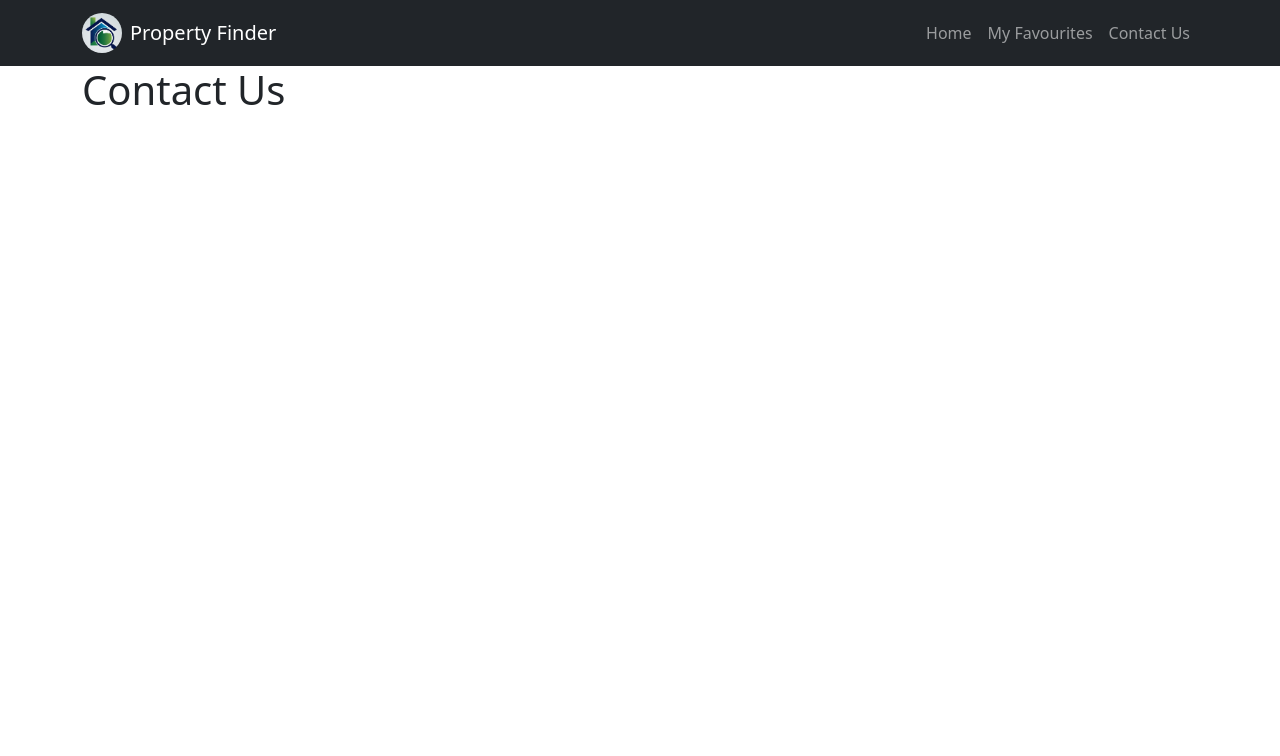
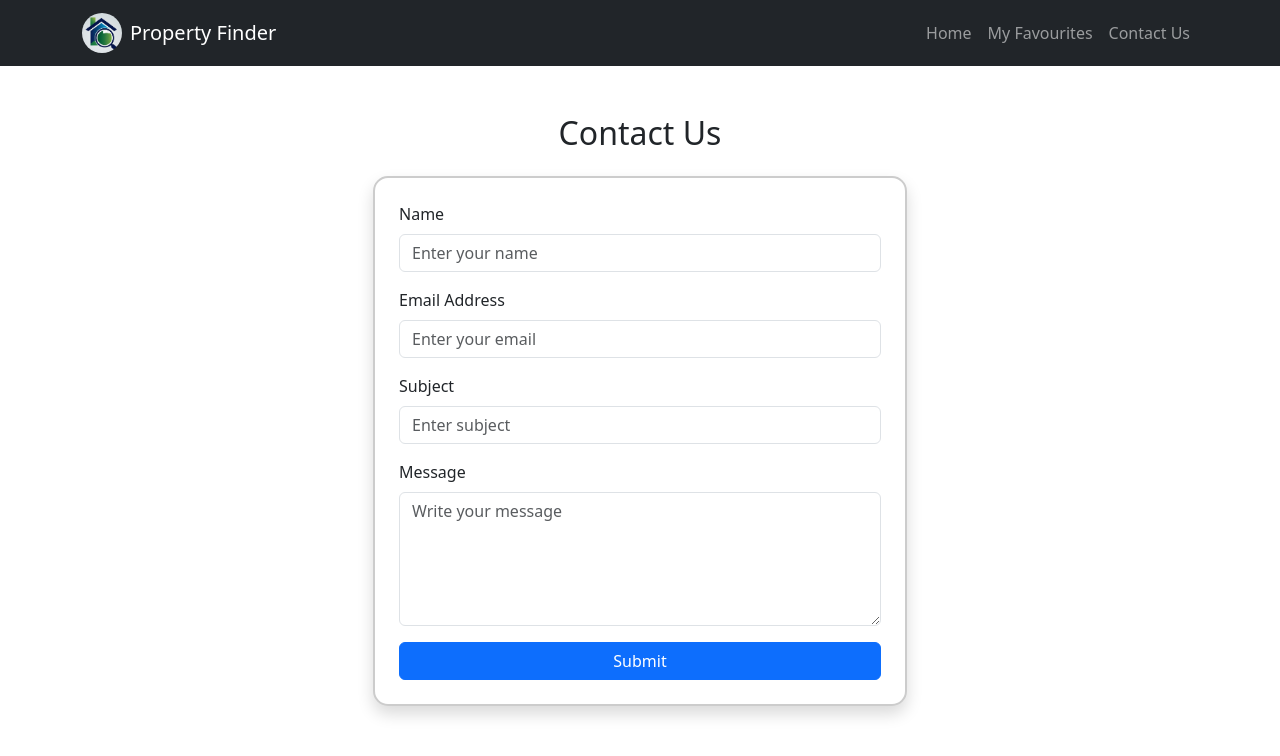
Before and after one commit to Ahd-Rizlan/property_finder, a React (Create React App) app: page /ContactUs in a window 1280 px wide. Shown: the top 756 px of the page. Built offline with nearby package versions, Linux system fonts and the light colour scheme.

Commit message:
contact Form Updated

```diff
--- a/src/components/ContactUs.js
+++ b/src/components/ContactUs.js
@@ -1,6 +1,147 @@
-import React from "react";
+import React, { useState } from "react";
 
 function ContactUs() {
-  return <h1>Contact Us</h1>;
+  const [formData, setFormData] = useState({
+    name: "",
+    email: "",
+    subject: "",
+    message: "",
+  });
+
+  const [errors, setErrors] = useState({});
+
+  const handleChange = (e) => {
+    const { id, value } = e.target;
+    setFormData({ ...formData, [id]: value });
+  };
+
+  const validateForm = () => {
+    const newErrors = {};
+    if (!formData.name) newErrors.name = "Name is required.";
+    if (!formData.email) newErrors.email = "Email is required.";
+    else if (!/\S+@\S+\.\S+/.test(formData.email))
+      newErrors.email = "Email is invalid.";
+    if (!formData.subject) newErrors.subject = "Subject is required.";
+    if (!formData.message) newErrors.message = "Message is required.";
+    return newErrors;
+  };
+
+  const handleSubmit = (e) => {
+    e.preventDefault();
+    const validationErrors = validateForm();
+    if (Object.keys(validationErrors).length === 0) {
+      alert("Form submitted successfully!");
+      // Reset the form
+      setFormData({ name: "", email: "", subject: "", message: "" });
+      setErrors({});
+    } else {
+      setErrors(validationErrors);
+    }
+  };
+
+  return (
+    <div className="container my-5 ">
+      <h2 className="text-center mb-4">Contact Us</h2>
+      <div className="row justify-content-center align-items-center">
+        {/* Form Section */}
+        <div className="col-md-8 col-lg-6">
+          <div
+            className="p-4 shadow"
+            style={{
+              backgroundColor: "#fff",
+              borderRadius: "15px",
+              border: "2px solid #ccc", // Add border to the form
+            }}
+          >
+            <form onSubmit={handleSubmit} noValidate>
+              {/* Name Field */}
+              <div className="mb-3">
+                <label htmlFor="name" className="form-label">
+                  Name
+                </label>
+                <input
+                  type="text"
+                  className={`form-control ${errors.name ? "is-invalid" : ""}`}
+                  id="name"
+                  value={formData.name}
+                  onChange={handleChange}
+                  placeholder="Enter your name"
+                />
+                {errors.name && (
+                  <div className="invalid-feedback">{errors.name}</div>
+                )}
+              </div>
+
+              {/* Email Field */}
+              <div className="mb-3">
+                <label htmlFor="email" className="form-label">
+                  Email Address
+                </label>
+                <input
+                  type="email"
+                  className={`form-control ${errors.email ? "is-invalid" : ""}`}
+                  id="email"
+                  value={formData.email}
+                  onChange={handleChange}
+                  placeholder="Enter your email"
+                />
+                {errors.email && (
+                  <div className="invalid-feedback">{errors.email}</div>
+                )}
+              </div>
+
+              {/* Subject Field */}
+              <div className="mb-3">
+                <label htmlFor="subject" className="form-label">
+                  Subject
+                </label>
+                <input
+                  type="text"
+                  className={`form-control ${
+                    errors.subject ? "is-invalid" : ""
+                  }`}
+                  id="subject"
+                  value={formData.subject}
+                  onChange={handleChange}
+                  placeholder="Enter subject"
+                />
+                {errors.subject && (
+                  <div className="invalid-feedback">{errors.subject}</div>
+                )}
+              </div>
+
+              {/* Message Field */}
+              <div className="mb-3">
+                <label htmlFor="message" className="form-label">
+                  Message
+                </label>
+                <textarea
+                  className={`form-control ${
+                    errors.message ? "is-invalid" : ""
+                  }`}
+                  id="message"
+                  value={formData.message}
+                  onChange={handleChange}
+                  rows="5"
+                  placeholder="Write your message"
+                ></textarea>
+                {errors.message && (
+                  <div className="invalid-feedback">{errors.message}</div>
+                )}
+              </div>
+
+              {/* Submit Button */}
+              <div className="d-grid">
+                <button type="submit" className="btn btn-primary">
+                  Submit
+                </button>
+              </div>
+            </form>
+          </div>
+        </div>
+      </div>
+    </div>
+  );
 }
+
 export default ContactUs;
```
Also changed, not shown: src/App.js (+0 -16 lines).
